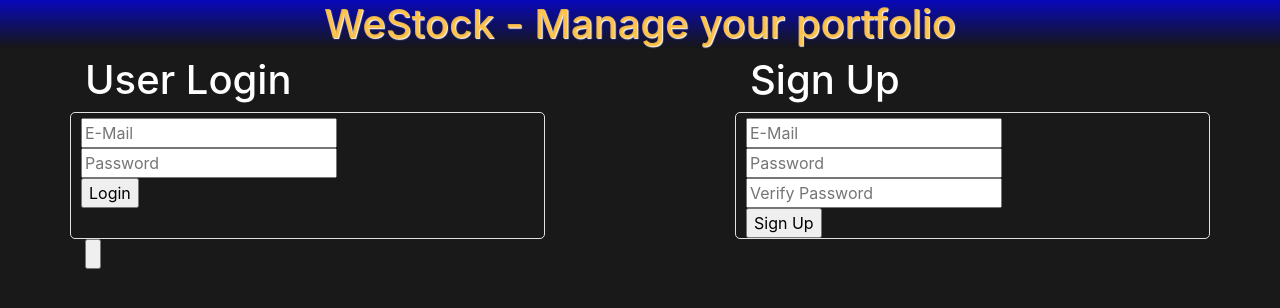
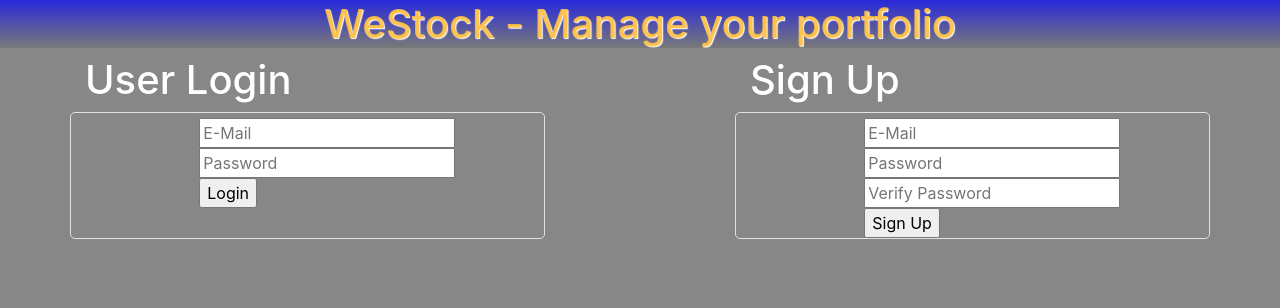
Before and after one commit to StockApp-Org/StockApp, a React (Create React App) app: page / in a window 1280 px wide. Shown: the top 308 px of the page. Built offline with nearby package versions, Linux system fonts and the light colour scheme.

Commit message:
Changed background form black to grey and center aligned loginpage inputs

```diff
--- a/src/Pages/Login/LoginPage.css
+++ b/src/Pages/Login/LoginPage.css
@@ -10,16 +10,3 @@
 .header {
     color: white;
 }
-
-@keyframes formDivTransition {
-    from {display: none;}
-    to {display: block;}
-}
-
-.formDiv {
-    text-align: center;
-    animation-name: formDivTransition;
-    animation-duration: 2s;
-    animation-iteration-count: none;
-    animation-timing-function: ease-in;
-}
--- a/src/Pages/Login/LoginPage.js
+++ b/src/Pages/Login/LoginPage.js
@@ -32,37 +32,46 @@ class LoginPage extends Component {
                 <Col lg={5} id = "loginDiv" className="form-div border top-padding-5">
                     <form onSubmit={this.signIn} id="loginForm">
                         <Form.Row>
+                            <Col lg={{offset: 3, span: 5}}>
                             <input type="text" name="email" placeholder="E-Mail"></input>
+                            </Col>
                         </Form.Row>
                         <Form.Row>
+                            <Col lg={{offset: 3, span: 5}}>
                                 <input type="password" name="loginPassword" placeholder="Password"></input>
+                            </Col>
                         </Form.Row>
                         <Form.Row>
+                            <Col lg={{offset: 3, span: 5}}>
                                 <input type="submit" value="Login"></input>
+                            </Col>
                         </Form.Row>
                     </form>
                 </Col>
                 <Col lg={2}></Col>
-                <Col lg={5} id="signUpDiv" className="form-div border top-padding-5">
+                <Col lg={5} id="signUpDiv" className="form-div border top-padding-5 display-block">
                     <form method="POST" id="signUpForm">
                         <Form.Row>
+                            <Col lg={{offset: 3, span: 5}}>
                                 <input type="text" name="email" placeholder="E-Mail"></input>
+                            </Col>
                         </Form.Row>
                         <Form.Row>
+                            <Col lg={{offset: 3, span: 5}}>
                                 <input type="password" name="signUpPassword" placeholder="Password"></input>
+                            </Col>
                         </Form.Row>
                         <Form.Row>
+                            <Col lg={{offset: 3, span: 5}}>
                                 <input type="password" name="verifyPassword" placeholder="Verify Password"></input>
+                            </Col>
                         </Form.Row>
                         <Form.Row>
+                            <Col lg={{offset: 3, span: 5}}>
                                 <input type="submit" value="Sign Up"></input>
+                            </Col>
                         </Form.Row>
                     </form>
-                </Col>
-            </Row>
-            <Row>
-                <Col>
-                    <input type="button" onClick={this.signIn}></input>
                 </Col>
             </Row>
         </Container>
--- a/src/index.css
+++ b/src/index.css
@@ -5,7 +5,7 @@ body {
     sans-serif;
   -webkit-font-smoothing: antialiased;
   -moz-osx-font-smoothing: grayscale;
-  background-color: rgba(0,0,0,0.9) !important;
+  background-color: rgba(123,123,123,0.9) !important;
 }
 
 code {
```
Lines whose indentation alone changed are shown as unchanged.
